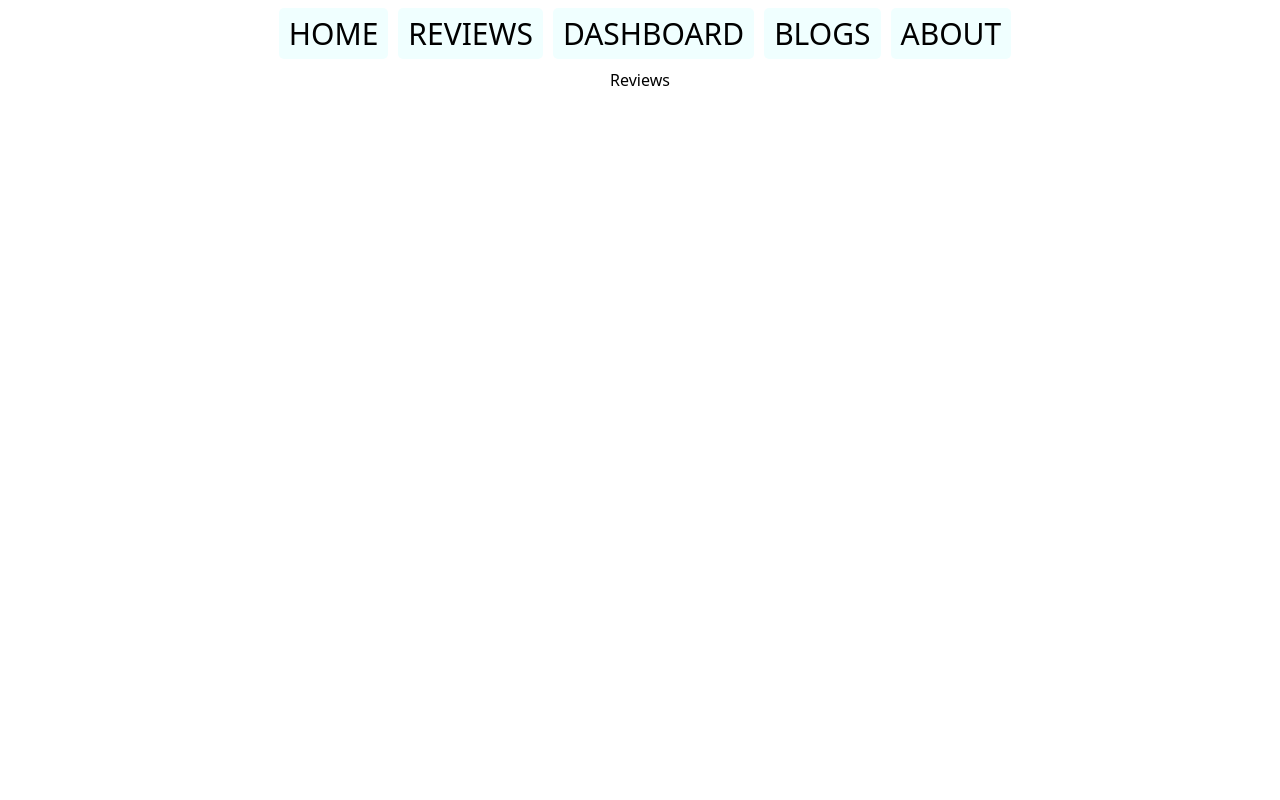
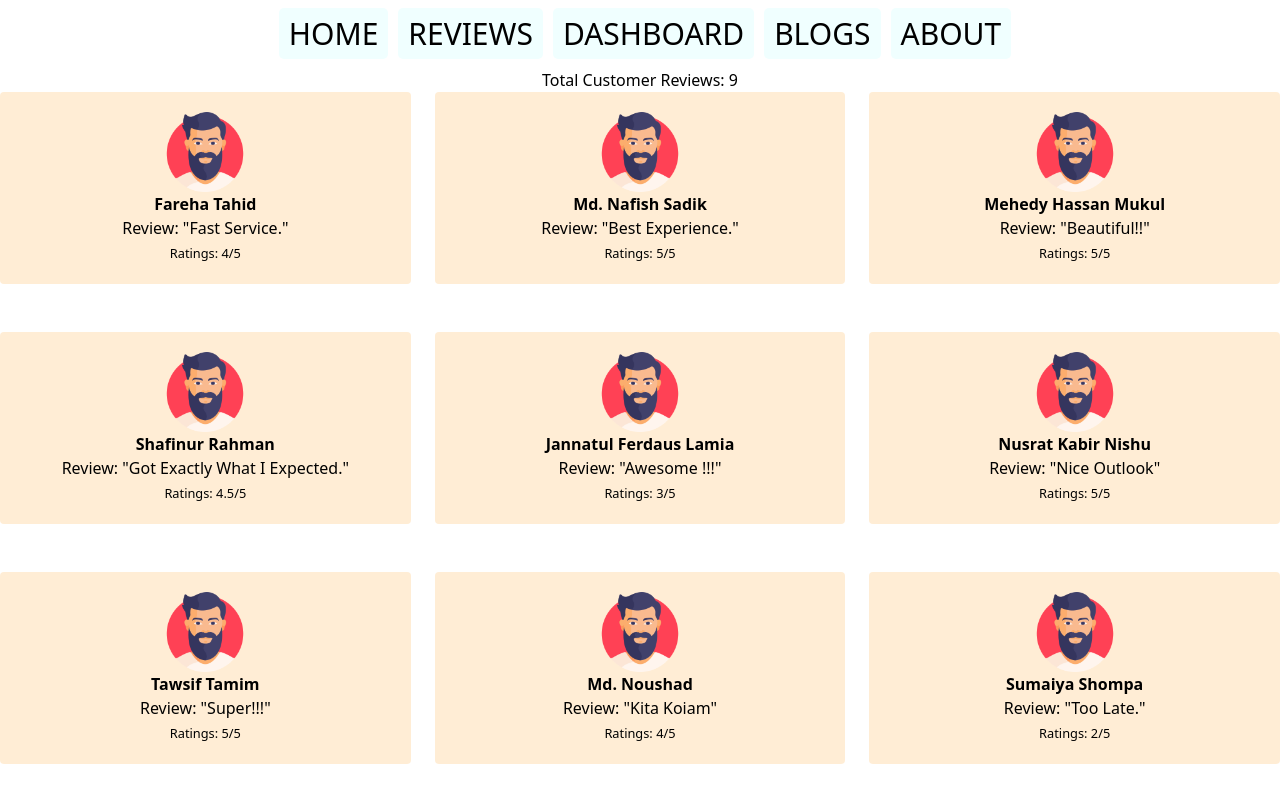
Before and after one commit to nafish08/tech-zone-bd, a React (Create React App) app: page /reviews in a window 1280 px wide. Built offline with nearby package versions, Linux system fonts and the light colour scheme.

Commit message:
Reviews added in REVIEWs page

```diff
--- a/public/review.json
+++ b/public/review.json
@@ -1,53 +1,62 @@
 [
     {
+        "id": 1,
         "name": "Fareha Tahid",
         "comment": "Fast Service.",
         "rating": 4,
         "img": "/image/man.png"
     },
     {
+        "id": 2,
         "name": "Md. Nafish Sadik",
         "comment": "Best Experience.",
         "rating": 5,
         "img": "/image/man.png"
     },
     {
+        "id": 3,
         "name": "Mehedy Hassan Mukul",
         "comment": "Beautiful!!",
         "rating": 5,
         "img": "/image/man.png"
     },
     {
+        "id": 4,
         "name": "Shafinur Rahman",
         "comment": "Got Exactly What I Expected.",
         "rating": 4.5,
         "img": "/image/man.png"
     },
     {
+        "id": 5,
         "name": "Jannatul Ferdaus Lamia",
         "comment": "Awesome !!!",
         "rating": 3,
         "img": "/image/man.png"
     },
     {
+        "id": 6,
         "name": "Nusrat Kabir Nishu",
         "comment": "Nice Outlook",
         "rating": 5,
         "img": "/image/man.png"
     },
     {
+        "id": 7,
         "name": "Tawsif Tamim",
         "comment": "Super!!!",
         "rating": 5,
         "img": "/image/man.png"
     },
     {
+        "id": 8,
         "name": "Md. Noushad",
         "comment": "Kita Koiam",
         "rating": 4,
         "img": "/image/man.png"
     },
     {
+        "id": 9,
         "name": "Sumaiya Shompa",
         "comment": "Too Late.",
         "rating": 2,
--- /dev/null
+++ b/src/components/Review/Review.js
@@ -0,0 +1,20 @@
+import React from 'react';
+import './Review.css'
+
+const review = (props) => {
+    const { name, comment, rating, img } = props.review;
+    return (
+        <div className='mb-6 p-5 bg-orange-100 rounded'>
+            <div className='flex justify-center'>
+                <img className='w-20' src={img} alt="" />
+            </div>
+            <div>
+                <h1 className='font-semibold'>{name}</h1>
+                <p>Review: "{comment}"</p>
+                <p><small>Ratings: {rating}/5</small></p>
+            </div>
+        </div>
+    );
+};
+
+export default review;
--- a/src/components/Reviews/Reviews.js
+++ b/src/components/Reviews/Reviews.js
@@ -1,10 +1,21 @@
 import React from 'react';
+import useReviews from '../../hooks/useReviews';
+import Review from '../Review/Review';
 import './Reviews.css';
 
 const Reviews = () => {
+    const [reviews, setReviews] = useReviews();
     return (
         <div>
-            <h2>Reviews</h2>
+            <h2>Total Customer Reviews: {reviews.length}</h2>
+            <div className='grid grid-cols-3 gap-6'>
+                {
+                    reviews.map(review => <Review
+                        key={review.id}
+                        review={review}
+                    ></Review>)
+                }
+            </div>
         </div>
     );
 };
```
Also changed, not shown: src/components/Review/Review.css (added).
